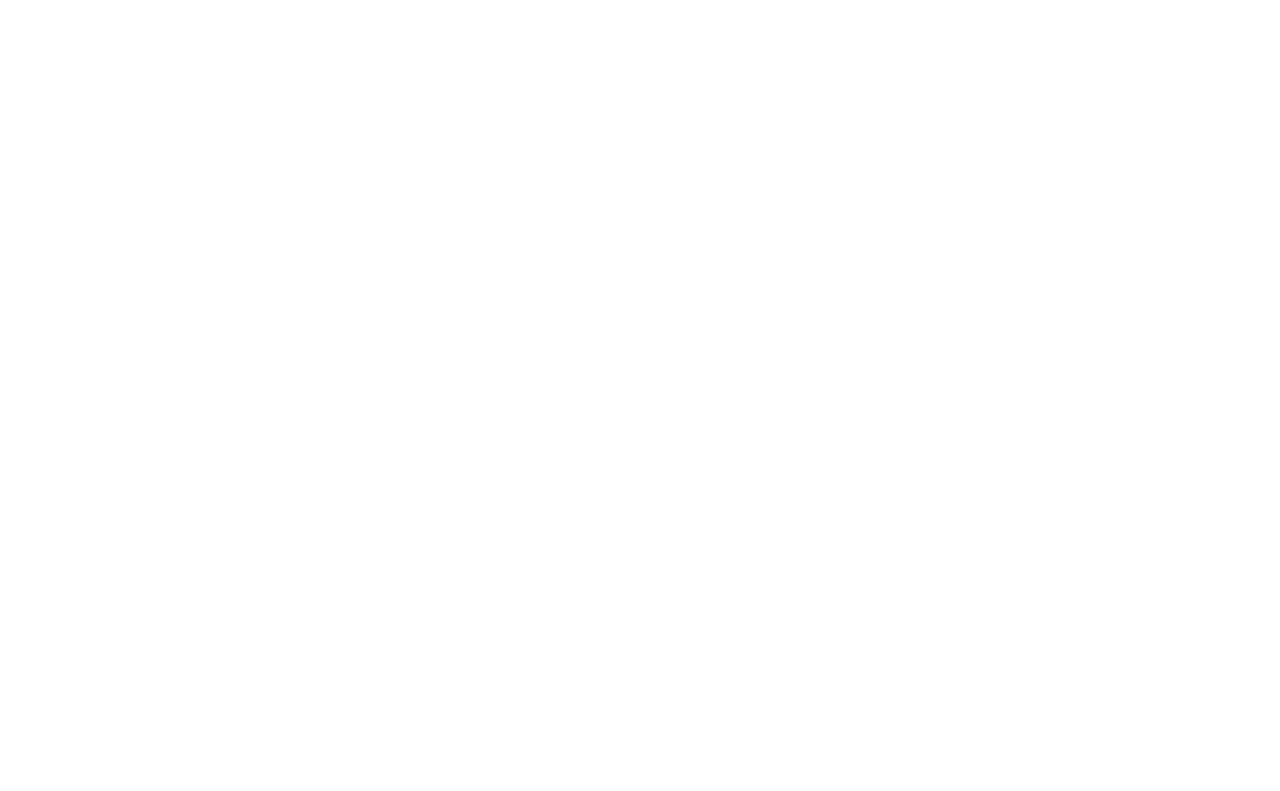
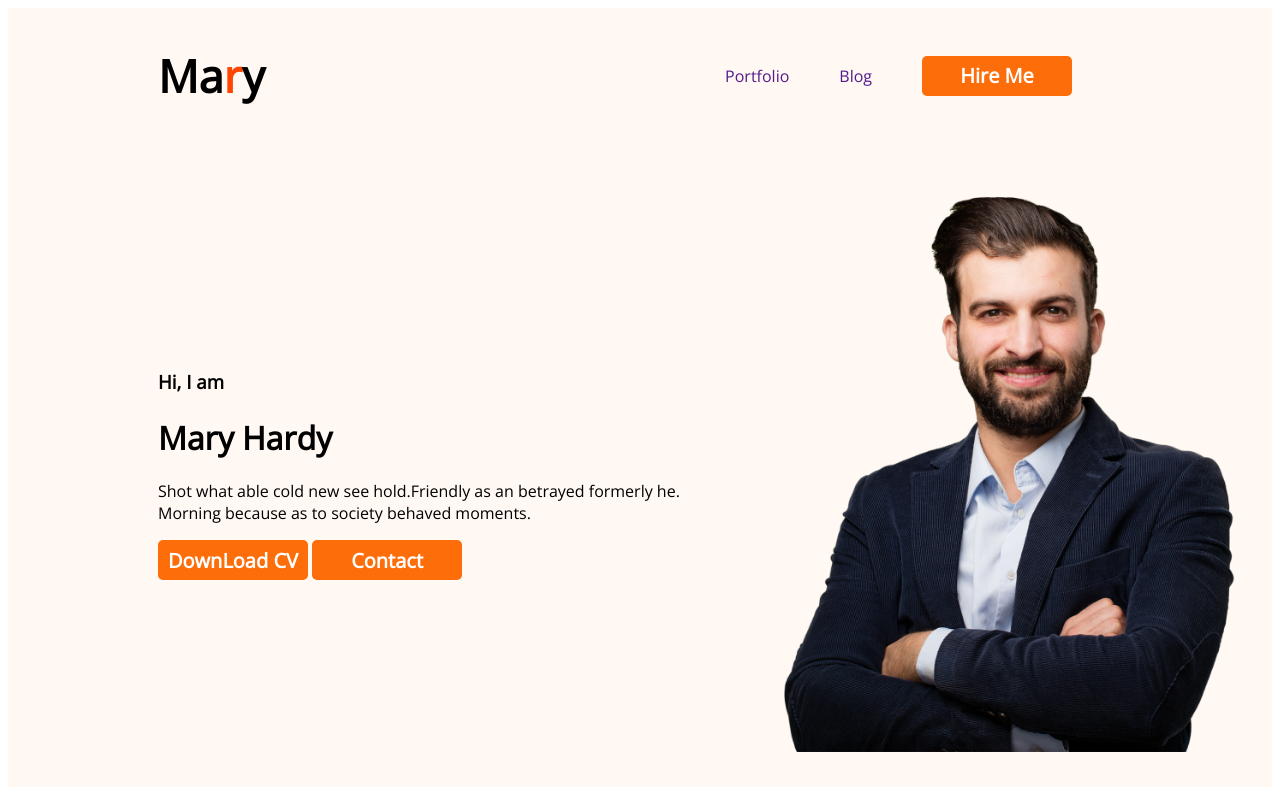
Before and after one commit to swadeb-pzero/webdeveloper-portfolio, a plain HTML site: page index.html in a window 1280 px wide. Drawn offline with nearby package versions, Linux system fonts and the light colour scheme.

Commit message:
added nav and header

```diff
--- a/index.html
+++ b/index.html
@@ -1,12 +1,45 @@
 <!DOCTYPE html>
 <html lang="en">
-<head>
-    <meta charset="UTF-8">
-    <meta name="viewport" content="width=device-width, initial-scale=1.0">
+  <head>
+    <meta charset="UTF-8" />
+    <meta name="viewport" content="width=device-width, initial-scale=1.0" />
     <title>My portfolio</title>
-    <link rel="stylesheet" href="styles/style.css">
-</head>
-<body>
-
-</body>
+    <link rel="preconnect" href="https://fonts.googleapis.com" />
+    <link rel="preconnect" href="https://fonts.gstatic.com" crossorigin />
+    <link
+      href="https://fonts.googleapis.com/css2?family=Open+Sans&display=swap"
+      rel="stylesheet"
+    />
+    <link rel="stylesheet" href="styles/style.css" />
+  </head>
+  <body>
+    <header class="header">
+      <nav>
+        <h2 class="title">Ma<span class="text-orange">r</span>y</h2>
+        <div class="link-container">
+          <ul>
+            <li><a href="">Portfolio</a></li>
+            <li><a href="">Blog</a></li>
+            <li><button class="btn-primary">Hire Me</button></li>
+          </ul>
+        </div>
+      </nav>
+      <!-- banner -->
+      <div class="banner">
+         <div>
+            <h3 class="banner-greeting">Hi, I  am</h3>
+            <h1 class="banner-title">Mary Hardy</h1>
+            <p>Shot what able cold new see hold.Friendly as an betrayed formerly he. Morning because as to society behaved moments.</p>
+            <button class="btn-primary">DownLoad CV</button>
+            <button class="btn-primary">Contact</button>
+         </div>
+          <div>
+            <img class="profile-picture" src="/images/hardy.png" alt="">
+          </div>
+      </div>
+      <!-- banner -->
+    </header>
+    <main></main>
+    <footer></footer>
+  </body>
 </html>
--- a/styles/style.css
+++ b/styles/style.css
@@ -0,0 +1,53 @@
+* {
+  font-family: "Open Sans", sans-serif;
+}
+.text-orange {
+  color: orangered;
+}
+.btn-primary {
+  width: 150px;
+  height: 40px;
+  border: none;
+  font-size: 20px;
+  font-weight: bold;
+  border-radius: 5px;
+  background: #fd6e0a;
+  color: rgb(255, 255, 255);
+}
+nav {
+  display: flex;
+  justify-content: space-between;
+  align-items: center;
+  margin: 0 150px;
+}
+.title {
+  font-size: 45px;
+  font-weight: bold;
+}
+.link-container > ul {
+  display: flex;
+  align-items: center;
+}
+
+.link-container li {
+  list-style: none;
+  margin-right: 50px;
+  color: var(--dark-02, #474747);
+}
+
+.link-container a {
+  text-decoration: none;
+}
+/* header-related style */
+.header{
+    background-color: #FFF8F3;;
+
+}
+.banner{
+    padding: 30px 30px 30px 150px;
+    display: flex;
+    align-items: center;
+}
+.banner .profile-picture{
+    width: 500px;
+}
```
